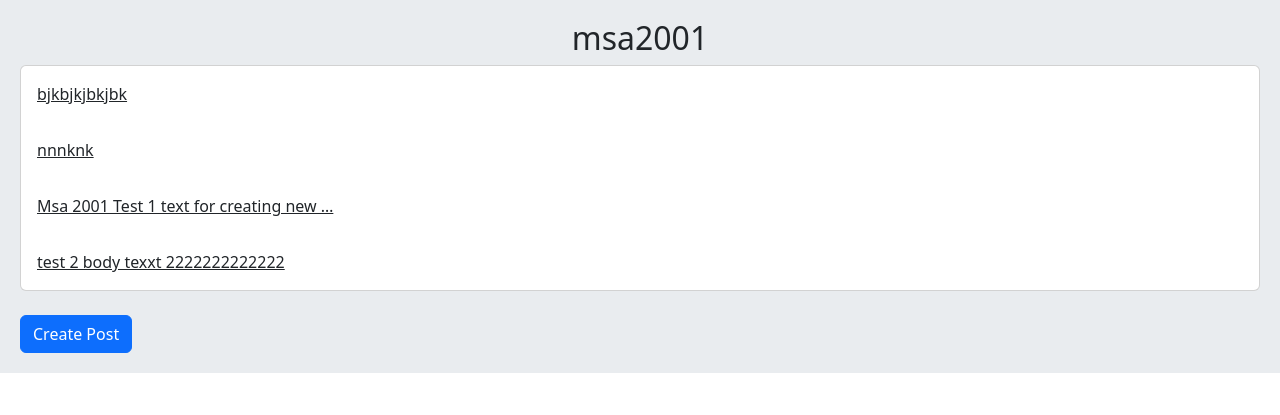
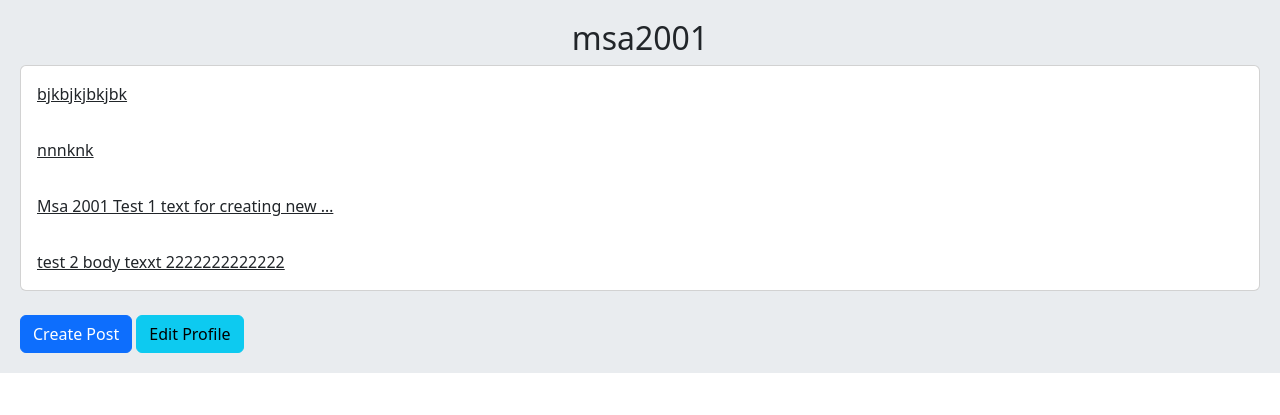
Before and after one commit to MSA2001/Social, a Django app: page /account/profile/1/ in a window 1280 px wide. Shown: the part 57-472 px from the top of the page. Run offline with Django 4.2, Linux system fonts and the light colour scheme; a user stored in the database is signed in; data comes from the database, SQL or seed files in the repository; both versions use the stored data as it was after the commit.

Commit message:
Edit profile added

```diff
--- a/account/templates/account/profile.html
+++ b/account/templates/account/profile.html
@@ -15,6 +15,7 @@
 
     {% if request.user.id == user.id %}
     <a href="{% url 'home:post_create' %}" class="btn btn-primary">Create Post</a>
+    <a href="{% url 'account:edit_user' %}" class="btn btn-info">Edit Profile</a>
     {% endif %}
 
 
--- a/account/urls.py
+++ b/account/urls.py
@@ -13,4 +13,6 @@ urlpatterns = [
     path('confirm/complete/', views.UserPasswordResetCompleteView.as_view(), name='password_reset_complete'),
     path('follow/<int:user_id>/', views.UserFollowView.as_view(), name='user_follow'),
     path('unfollow/<int:user_id>/', views.UserUnfollowView.as_view(), name='user_unfollow'),
+    path('edit_user', views.EditUserView.as_view(), name='edit_user'),
+
 ]
--- a/account/views.py
+++ b/account/views.py
@@ -2,13 +2,13 @@ from django.contrib.auth.models import User
 from django.shortcuts import render, redirect, get_object_or_404, get_list_or_404
 from django.views import View
 from django.contrib.auth import login, authenticate, logout
-from .forms import UserRegisterationForm, UserLoginForm
+from .forms import UserRegisterationForm, UserLoginForm, UserEditForm
 from django.contrib import messages
 from django.contrib.auth.mixins import LoginRequiredMixin
 from home.models import Post
 from django.contrib.auth import views as auth_views
 from django.urls import reverse_lazy
-from .models import Relation
+from .models import Relation, Profile
 
 # Create your views here.
 
@@ -125,3 +125,20 @@ class UserUnfollowView(LoginRequiredMixin, View):
         else:
             messages.error(request, 'You are not following this user', 'danger')
         return redirect('account:profile', user_id)
+
+
+class EditUserView(LoginRequiredMixin, View):
+    form_class = UserEditForm
+
+    def get(self, request):
+        form = self.form_class(instance=request.user.profile, initial={'email': request.user.email})
+        return render(request, 'account/edit_profile.html', {'form': form})
+
+    def post(self, request):
+        form = self.form_class(request.POST, instance=request.user.profile)
+        if form.is_valid():
+            form.save()
+            request.user.email = form.cleaned_data['email']
+            request.user.save()
+            messages.success(request, 'You edited your profile successfully', 'success')
+        return redirect('account:profile', request.user.id)
```
Also changed, not shown: account/forms.py (+9 -0 lines), account/templates/account/edit_profile.html (added, +11 -0 lines), db.sqlite3.
